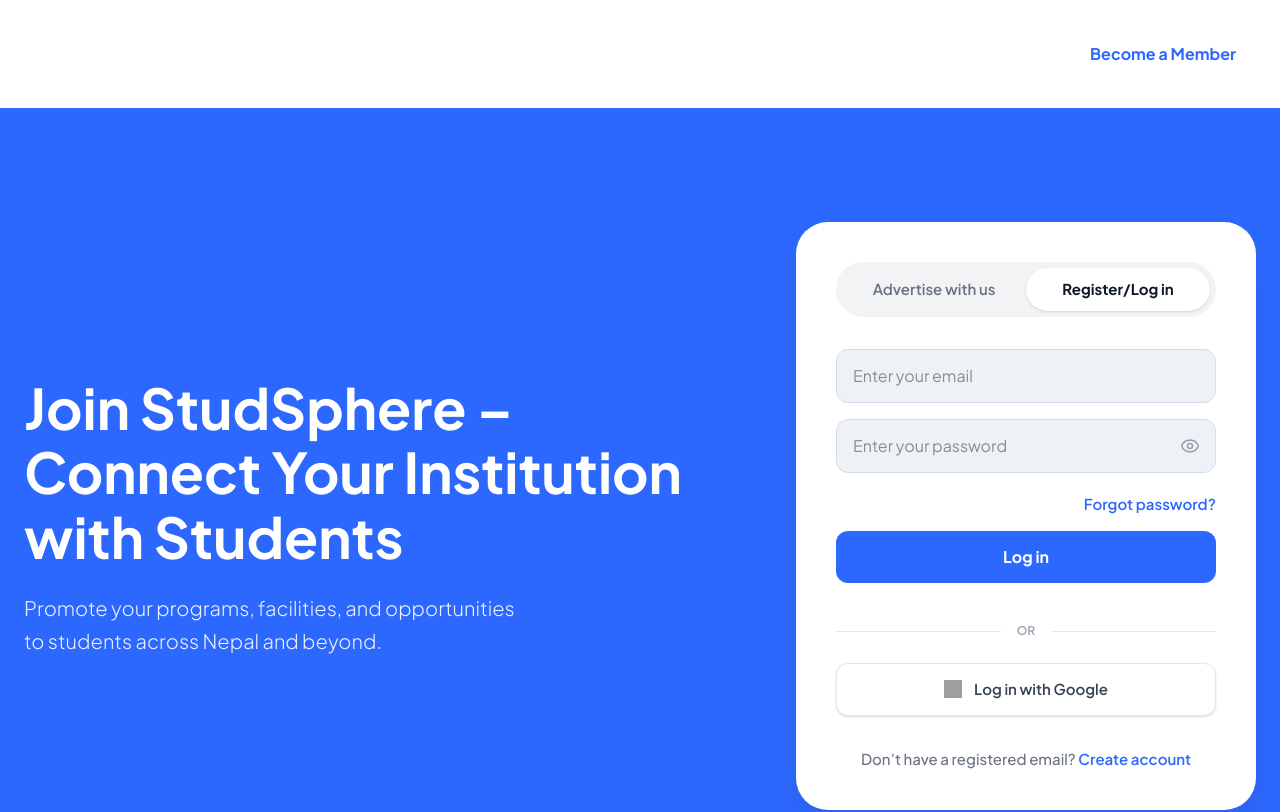
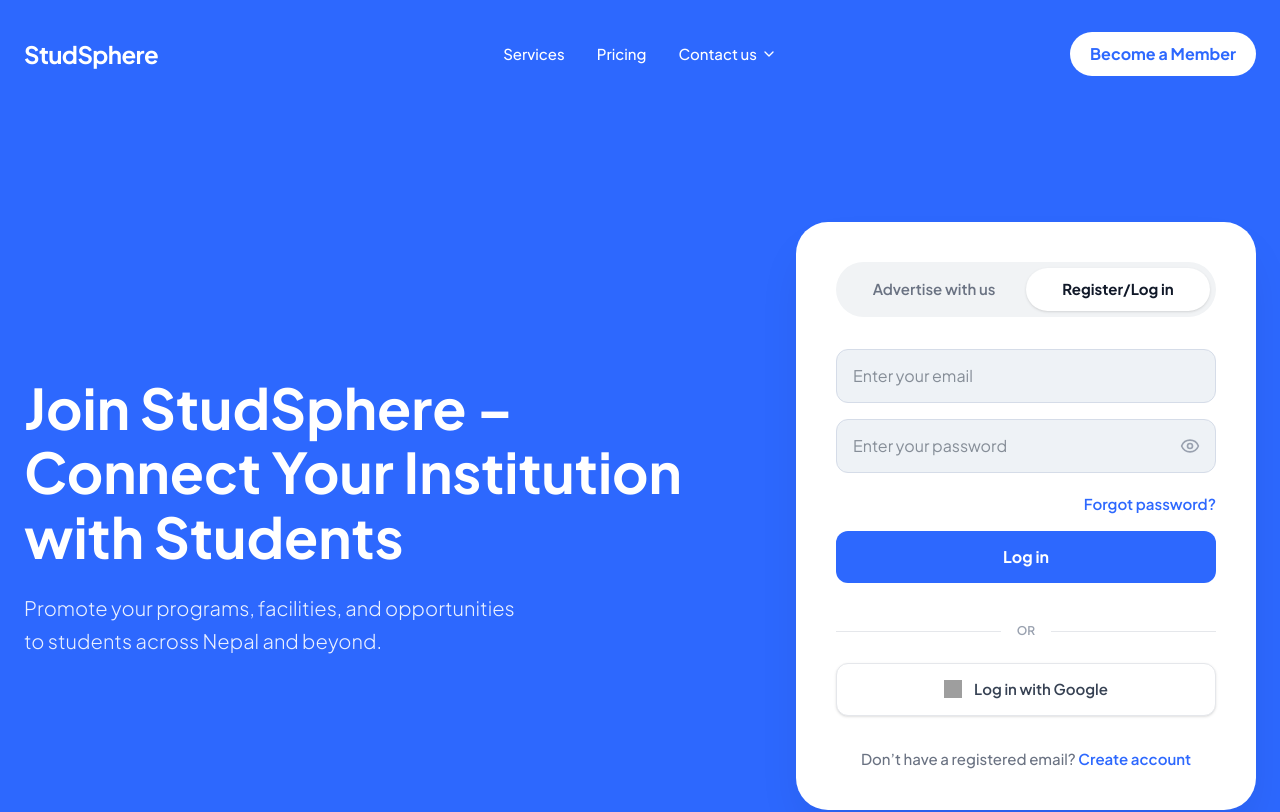
Before and after one commit to Bibek-acharya/studsnew, a Next.js app: page /institution-zone in a window 1280 px wide. Shown: the top 812 px of the page. Built offline with nearby package versions, Linux system fonts and the light colour scheme; grey boxes are pictures that could not be loaded.

Commit message:
fix(header): update header background color for better visibility and wrap title in a link

```diff
--- a/components/institution-zone/InstitutionZone.tsx
+++ b/components/institution-zone/InstitutionZone.tsx
@@ -431,12 +431,12 @@
       <div className="bg-[#2D68FE] min-h-screen flex flex-col relative">
         {/* Header */}
         <header
-          className={`fixed top-0 left-0 right-0 z-100 transition-all duration-300 ${isScrolled ? "bg-[#2D68FE]/95 backdrop-blur-md py-4 shadow-lg" : "py-6 lg:py-8"}`}
+          className={`fixed top-0 left-0 right-0 z-100 transition-all duration-300 ${isScrolled ? "bg-[#2D68FE]/95 backdrop-blur-md py-4 shadow-lg" : "bg-[#2D68FE] py-6 lg:py-8"}`}
         >
           <div className="max-w-7xl mx-auto px-6 flex items-center justify-between text-white">
-            <div className="lg:flex-1 text-2xl font-bold tracking-tight">
+            <Link href={'/'} className="lg:flex-1 text-2xl font-bold tracking-tight">
               StudSphere
-            </div>
+            </Link>
 
             {/* Desktop Nav */}
             <nav className="hidden lg:flex lg:flex-1 justify-center items-center gap-8 text-[15px] font-medium relative">
```
